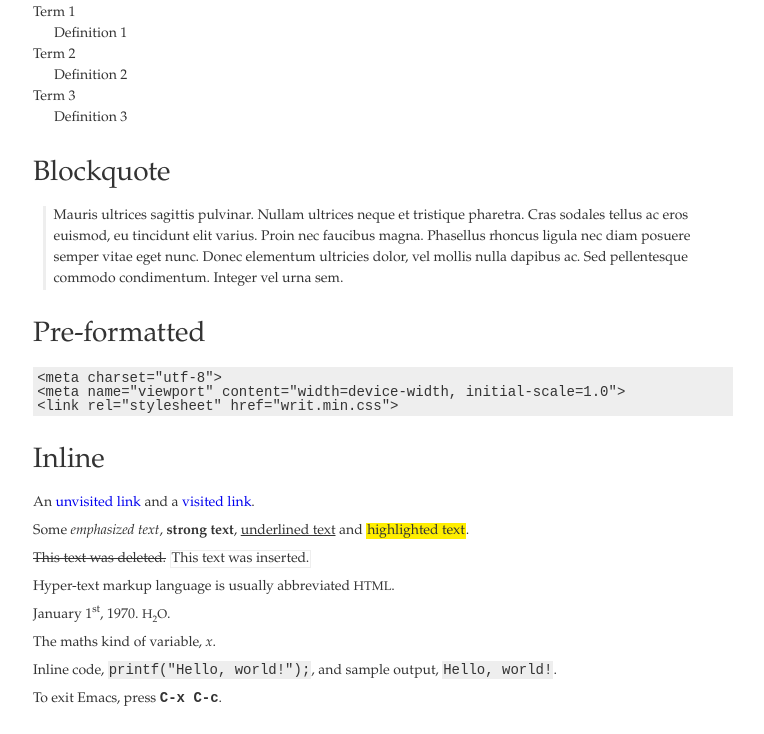
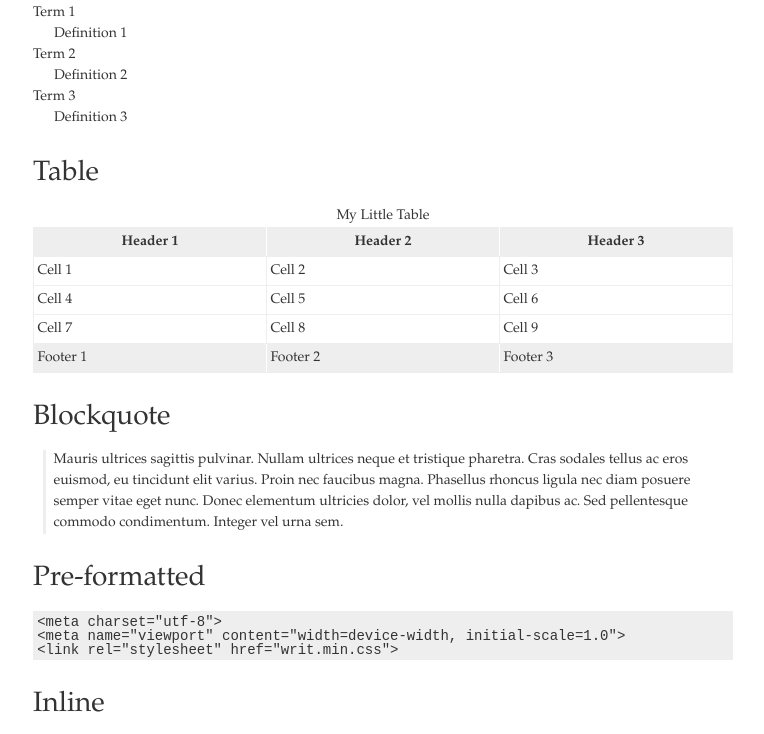
Before and after one commit to programble/writ, a plain HTML site: page reference.html in a window 1280 px wide. Shown: the part 1446-2180 px from the top of the page, without its empty margins (257-1021 px from the left). Drawn offline with Linux system fonts and the light colour scheme.

Commit message:
Style tables

```diff
--- a/reference.html
+++ b/reference.html
@@ -119,6 +119,46 @@
     <dd>Definition 3</dd>
   </dl>
 
+  <h2>Table</h2>
+
+  <table>
+    <caption>My Little Table</caption>
+
+    <thead>
+      <tr>
+        <th>Header 1</th>
+        <th>Header 2</th>
+        <th>Header 3</th>
+      </tr>
+    </thead>
+
+    <tbody>
+      <tr>
+        <td>Cell 1</td>
+        <td>Cell 2</td>
+        <td>Cell 3</td>
+      </tr>
+      <tr>
+        <td>Cell 4</td>
+        <td>Cell 5</td>
+        <td>Cell 6</td>
+      </tr>
+      <tr>
+        <td>Cell 7</td>
+        <td>Cell 8</td>
+        <td>Cell 9</td>
+      </tr>
+    </tbody>
+
+    <tfoot>
+      <tr>
+        <td>Footer 1</td>
+        <td>Footer 2</td>
+        <td>Footer 3</td>
+      </tr>
+    </tfoot>
+  </table>
+
   <h2>Blockquote</h2>
 
   <blockquote>
--- a/writ.css
+++ b/writ.css
@@ -93,6 +93,13 @@ dd { margin: 0; }
 
 ul ul, ol ol { margin-top: 0; }
 
+table {
+  width: 100%;
+  overflow-x: scroll;
+}
+
+th, td { padding: 0.25em 0.5ch; }
+
 blockquote {
   margin-left: 1.5ch;
   margin-right: 3ch;
@@ -167,4 +174,19 @@ ol li { list-style-type: decimal; }
 ol li li { list-style-type: lower-roman; }
 ol li li li { list-style-type: lower-alpha; }
 
+table { border-collapse: collapse; }
+
+th, td { border: solid 1px #eee; }
+
+thead, tfoot {
+  background-color: #eee;
+  border: solid 1px #eee;
+}
+
+thead th, thead td, tfoot th, tfoot td { border-right: solid 1px #fff; }
+
+thead th:last-child, thead td:last-child, tfoot th:last-child, tfoot td:last-child {
+  border-right: inherit;
+}
+
 blockquote { border-left: solid 0.5ch #eee; }
```
Also changed, not shown: writ.min.css.
